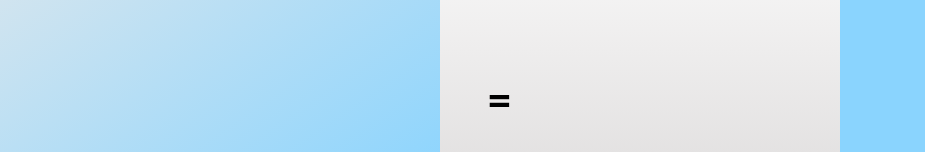
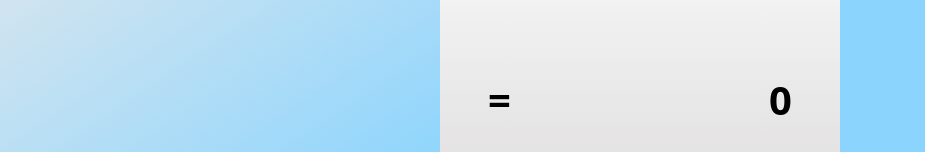
Before and after one commit to fevziatanoglu/Angular-Calculator-App, an Angular app: page / in a window 1280 px wide. Shown: the part 176-328 px from the top of the page, without its empty margins (0-925 px from the left). Built offline with nearby package versions, Linux system fonts and the light colour scheme.

Commit message:
default input 0

```diff
--- a/src/app/app.component.ts
+++ b/src/app/app.component.ts
@@ -9,8 +9,8 @@ export class AppComponent {
   title = 'Angular-Calculator-App';
 
   lastResult: string = "0";
-  input: string = "";
-  lastNumber: string = "";
+  input: string = "0";
+  lastNumber: string = "0";
   history: string[] = [];
   theme : string = "light-theme";
   canWriteOperator : boolean = false;
@@ -79,10 +79,12 @@ export class AppComponent {
   equalButton(): void {
       if(this.canWriteOperator){
 
+
         if(this.input.includes("--")){
           this.input = this.input.replace(/--/g, '+');
          }
 
+         this.history.push(this.input);
          this.input = eval(this.input).toString();
          this.lastResult = this.input;
          this.lastNumber = this.input;
@@ -91,7 +93,7 @@ export class AppComponent {
        if(this.history.length > 4){
         this.history.shift();
        }
-       this.history.push(this.input);
+
        this.canWriteOperator = true;
       }
   }
@@ -101,6 +103,8 @@ export class AppComponent {
     this.lastNumber = "";
     this.history = [];
     this.canWriteOperator = false;
+    this.input = "0";
+    this.lastNumber = "0";
   }
 
 
```
